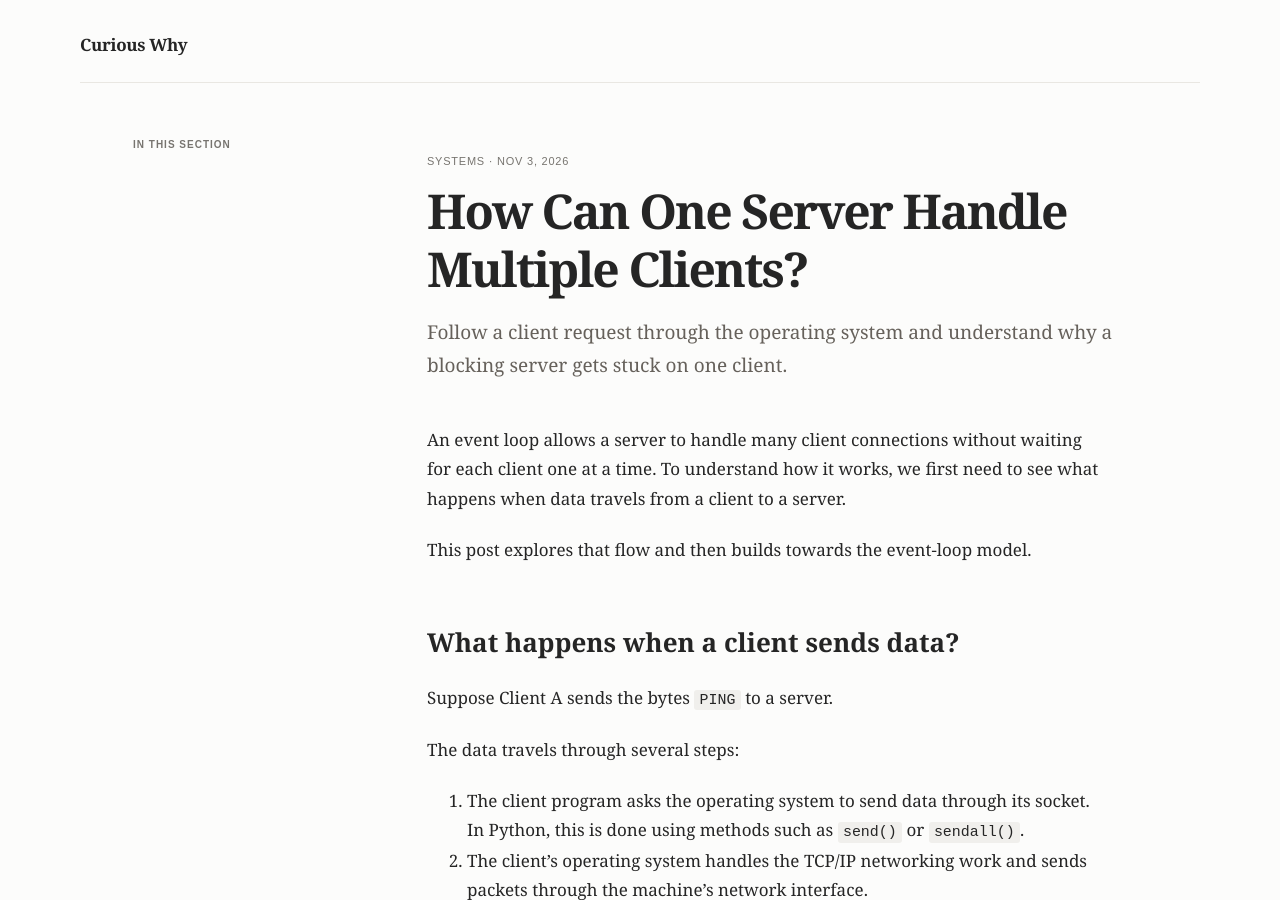
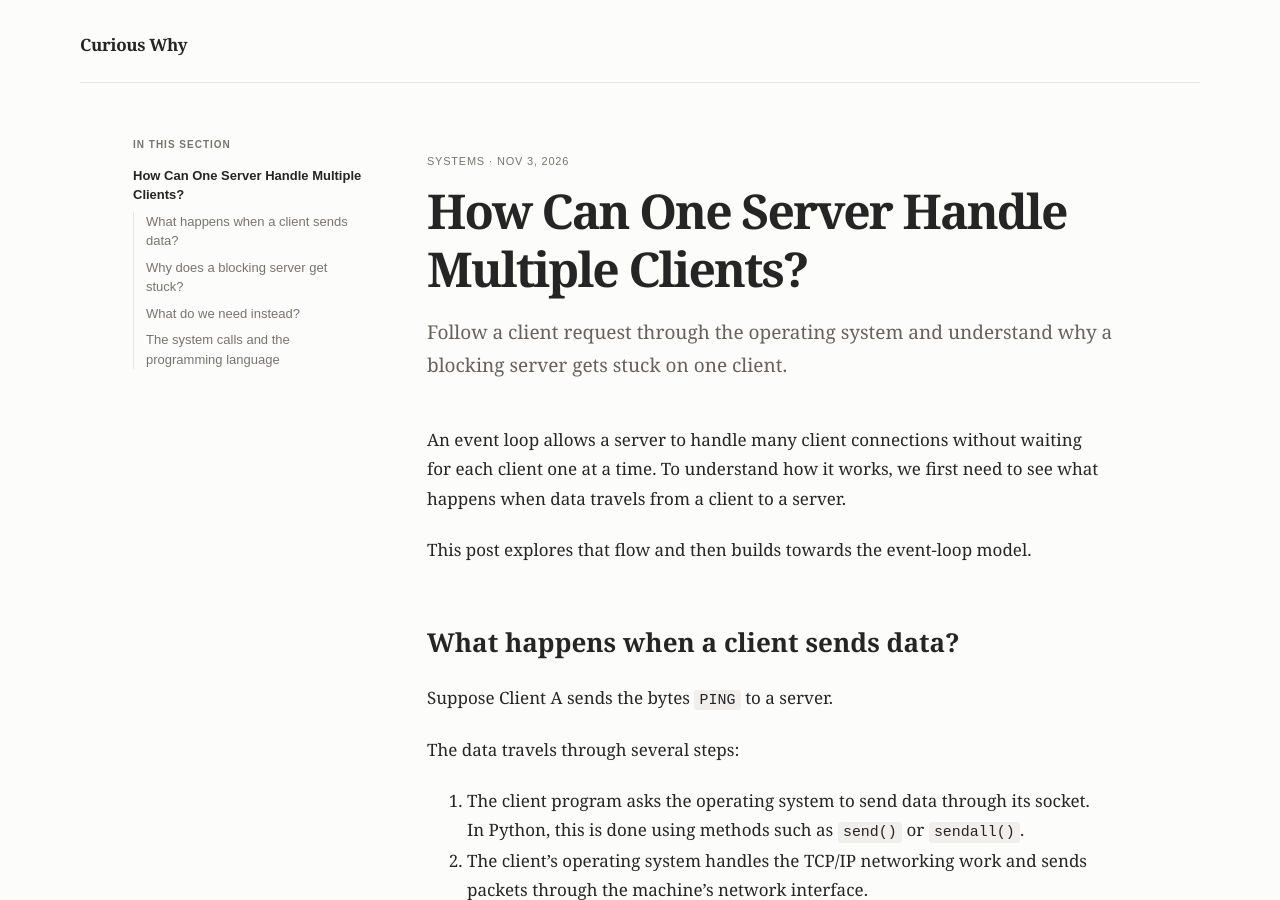
Before and after one commit to simplyjaga/simplyjaga.github.io, a Jekyll site: the page built from _posts/2026-11-03-how-one-server-handles-multiple-clients.md, in a window 1280 px wide and 900 px high. Built offline with Jekyll 4.4.1, drawn with Linux system fonts in a browser that asks for light colours.

```diff
--- a/_posts/2026-11-03-how-one-server-handles-multiple-clients.md
+++ b/_posts/2026-11-03-how-one-server-handles-multiple-clients.md
@@ -4,13 +4,25 @@ title: "How Can One Server Handle Multiple Clients?"
 date: 2026-11-03
 categories: [Systems]
 description: "Follow a client request through the operating system and understand why a blocking server gets stuck on one client."
+toc:
+  - title: "How Can One Server Handle Multiple Clients?"
+    url: "#article-start"
+    children:
+      - title: "What happens when a client sends data?"
+        url: "#what-happens-when-a-client-sends-data"
+      - title: "Why does a blocking server get stuck?"
+        url: "#why-does-a-blocking-server-get-stuck"
+      - title: "What do we need instead?"
+        url: "#what-do-we-need-instead"
+      - title: "The system calls and the programming language"
+        url: "#the-system-calls-and-the-programming-language"
 ---
 
 An event loop allows a server to handle many client connections without waiting for each client one at a time. To understand how it works, we first need to see what happens when data travels from a client to a server.
 
 This post explores that flow and then builds towards the event-loop model.
 
-## What happens when a client sends data?
+## What happens when a client sends data? {#what-happens-when-a-client-sends-data}
 
 Suppose Client A sends the bytes `PING` to a server.
 
@@ -24,7 +36,7 @@ The data travels through several steps:
 
 The application does not read directly from the network interface. The operating system receives the network data and makes it available through the socket. The application accesses it through the socket API.
 
-## Why does a blocking server get stuck?
+## Why does a blocking server get stuck? {#why-does-a-blocking-server-get-stuck}
 
 Consider a simple server that handles one client at a time:
 
@@ -46,7 +58,7 @@ But the server program is still waiting inside the `recv()` call for Client A. I
 
 That's the limitation of this design: waiting for one client's data prevents the server from handling other clients.
 
-## What do we need instead?
+## What do we need instead? {#what-do-we-need-instead}
 
 We want the server to find out which client sockets are ready for I/O, rather than block while waiting for one particular client.
 
@@ -59,7 +71,7 @@ For example:
 
 An **event loop** provides a way to organise this. It waits for activity on multiple sockets and handles the sockets that are ready. Non-blocking I/O is an important part of this approach.
 
-## The system calls and the programming language
+## The system calls and the programming language {#the-system-calls-and-the-programming-language}
 
 The operating system provides interfaces for operations such as creating sockets, accepting connections, sending and receiving data, and waiting for socket events.
 
```
